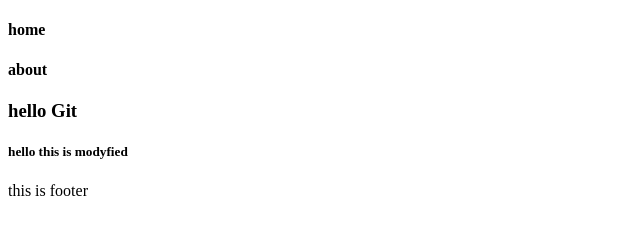
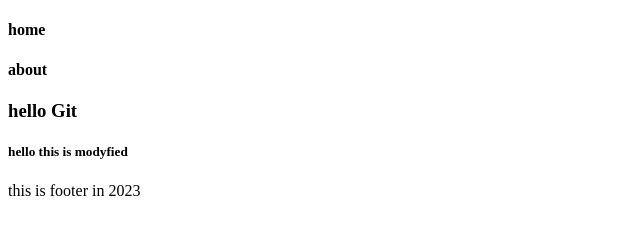
Before and after one commit to biibak/FIRST, a plain HTML site: page index.html in a window 1280 px wide. Shown: the full height of the page, 0-640 px from the left. Drawn offline with Linux system fonts and the light colour scheme.

Commit message:
footer update

```diff
--- a/index.html
+++ b/index.html
@@ -13,7 +13,7 @@
     <h3>hello Git</h3>
     <h5>hello this is modyfied</h5>
     <footer>
-        this is footer
+        this is footer in 2023
     </footer>
 </body>
 </html>
```
